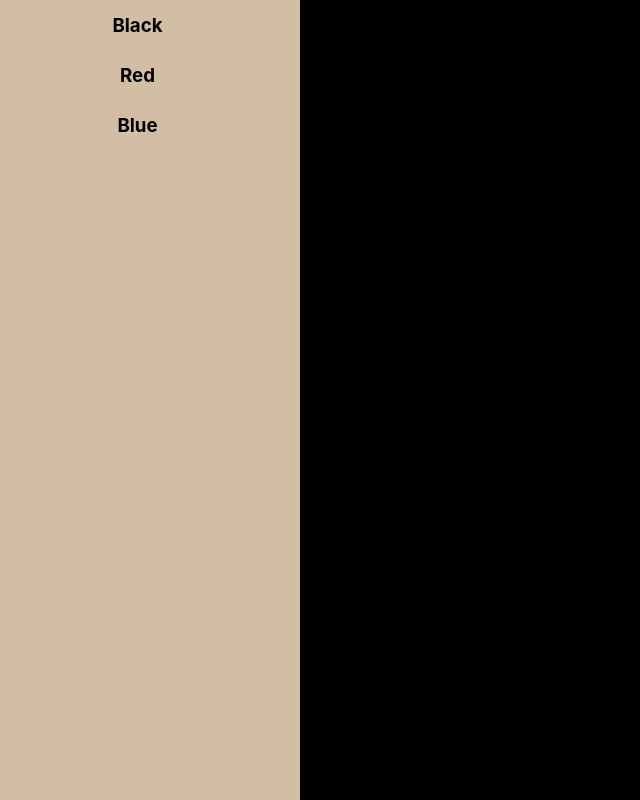
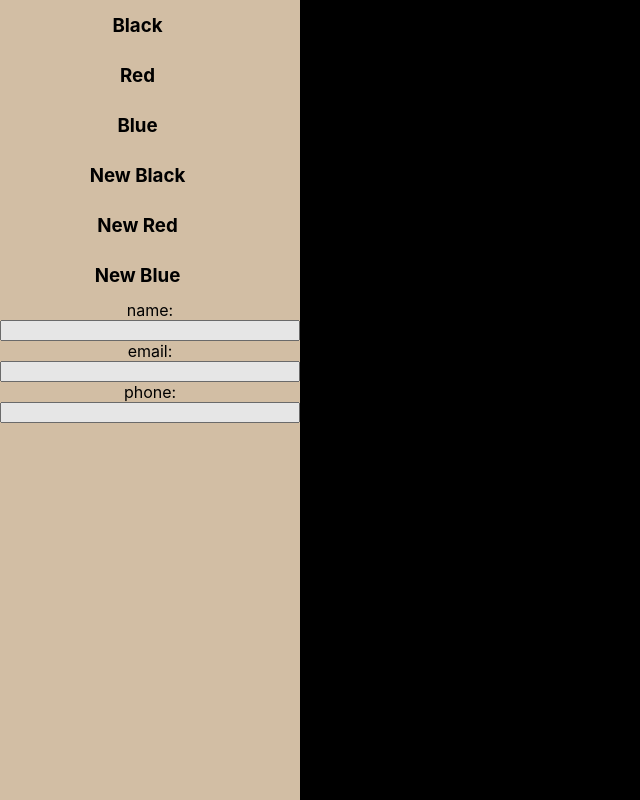
Before and after one commit to Jaynagracetan/myportfolio, a React (Create React App) app: page / in a window 1280 px wide. Shown: the whole page, without its empty margins (0-640 px from the left). Built offline with nearby package versions, Linux system fonts and the light colour scheme.

Commit message:
commit some changes

```diff
--- a/src/App.js
+++ b/src/App.js
@@ -7,6 +7,24 @@ export default function App() {
   const [black, setBlack] = useState(true);
   const [red, setRed] = useState(true);
   const [blue, setBlue] = useState(true);
+
+  const [color, setColor] = useState(0);
+
+  const [state, setState] = useState({
+    name: '',
+    email: '',
+    phone: '',
+    gender: 0,
+    subscription: true,
+  });
+
+  const [nameInput, setNameInput] = useState('');
+
+  const jsObject = {
+    textInput : '',
+    color: 0
+  };
+
 
   const showBlack = () => {
     setBlack(true);
@@ -36,9 +54,26 @@ export default function App() {
     }
   }
 
+  const selectColor = (newColor) => {
+    setColor(newColor);
+  }
+
+  const renderBackgroundVersionTwo = () => {
+    switch (color) {
+      case 0:
+        return <div className="blackColor" />;
+      case 1:
+        return <div className="redColor" />;
+      case 2:
+        return <div className="blueColor" />;
+      default:
+        return <div className="blackColor" />;
+    }
+  };
+
   return (
     <div className = "App">
-      { renderBackground() }
+      { renderBackgroundVersionTwo() }
         <div className = "leftRect">
           <div className="square">
             <div onClick={showBlack}>
@@ -55,6 +90,46 @@ export default function App() {
               <h3>Blue</h3>
             </div>
           </div>
+        <div className="square">
+          <div onClick={() => selectColor(0)}>
+            <h3>New Black</h3>
+          </div>
+        </div>
+        <div className="square">
+          <div onClick={() => selectColor(1)}>
+            <h3>New Red</h3>
+          </div>
+        </div>
+        <div className="square">
+          <div onClick={() => selectColor(2)}>
+            <h3>New Blue</h3>
+          </div>
+        </div>
+        name:
+        <input
+          value={state.name}
+          onChange={(e) => {
+            console.log(e.target.value);
+            setState(
+              {
+                ...state,
+                name: e.target.value
+              }
+            );
+          }}
+        />
+        email: <input
+          value={state.email}
+          onChange={(e) => {
+            setState({
+              ...state,
+              email: e.target.value
+            });
+          }}
+        />
+        phone: <input
+          value={state.phone}
+        />
         </div>
       {/* <div className = "blackColor">
 
```
